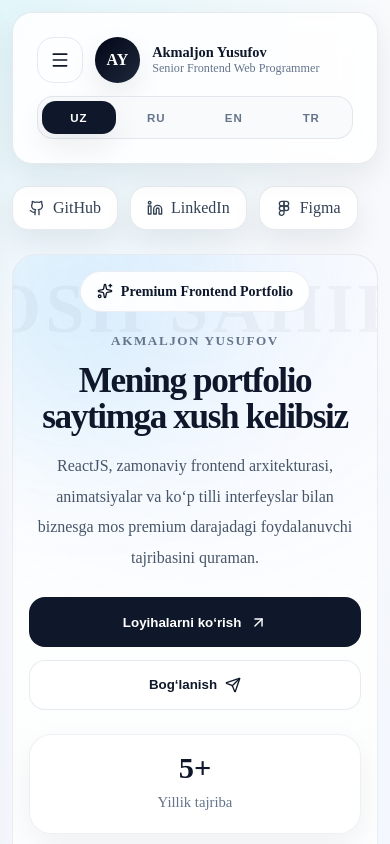
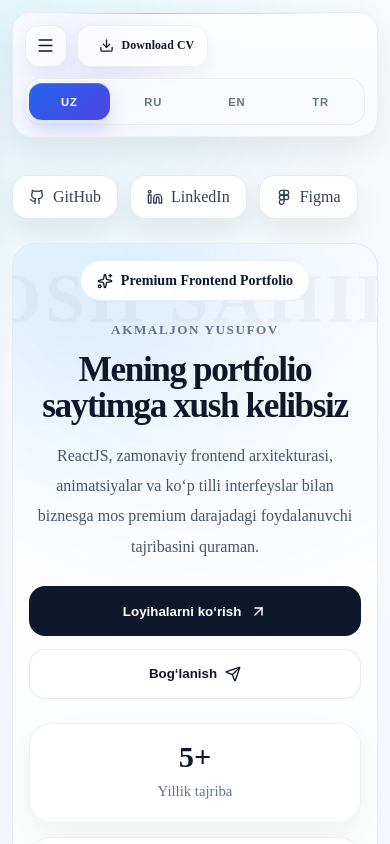
Before and after one commit to AkmaljonYusupov/Portfolio, a React app: page / in a window 390 px wide. Shown: the top 844 px of the page. Built offline with nearby package versions, Linux system fonts and the light colour scheme; the HTML template or start-up script is replaced by a standard one.

Commit message:
header top bar

```diff
--- a/src/components/Header.module.scss
+++ b/src/components/Header.module.scss
@@ -11,7 +11,7 @@ $mobile-gap: 12px;
   position: relative;
   width: 100%;
   height: 96px;
-  margin-bottom: 1.5rem;
+  margin-bottom: 1.2rem;
 }
 
 .header {
@@ -24,14 +24,98 @@ $mobile-gap: 12px;
   z-index: 30;
 
   display: flex;
-  flex-wrap: wrap;
   align-items: center;
   justify-content: space-between;
   gap: 1rem;
 
+  min-height: 68px;
+  padding: 0.75rem 0.9rem;
+  overflow: hidden;
+  isolation: isolate;
+
+  border-radius: 1.45rem;
+  border: 1px solid rgba(148, 163, 184, 0.16);
+  background: linear-gradient(
+    180deg,
+    rgba(255, 255, 255, 0.8) 0%,
+    rgba(248, 250, 252, 0.88) 100%
+  );
   backdrop-filter: blur(16px);
   -webkit-backdrop-filter: blur(16px);
-  isolation: isolate;
+  box-shadow:
+    0 14px 34px rgba(15, 23, 42, 0.08),
+    inset 0 1px 0 rgba(255, 255, 255, 0.5);
+
+  :global(.dark) & {
+    border-color: rgba(255, 255, 255, 0.08);
+    background: linear-gradient(
+      180deg,
+      rgba(15, 23, 42, 0.84) 0%,
+      rgba(2, 6, 23, 0.9) 100%
+    );
+    box-shadow:
+      0 18px 38px rgba(0, 0, 0, 0.28),
+      inset 0 1px 0 rgba(255, 255, 255, 0.04);
+  }
+}
+
+.headerGlow {
+  position: absolute;
+  inset: -30% auto auto -4%;
+  width: 180px;
+  height: 180px;
+  border-radius: 999px;
+  background: radial-gradient(
+    circle,
+    rgba(59, 130, 246, 0.12),
+    rgba(168, 85, 247, 0.08),
+    transparent 70%
+  );
+  filter: blur(26px);
+  pointer-events: none;
+  z-index: 0;
+
+  :global(.dark) & {
+    background: radial-gradient(
+      circle,
+      rgba(96, 165, 250, 0.12),
+      rgba(168, 85, 247, 0.1),
+      transparent 70%
+    );
+  }
+}
+
+.headerLine {
+  position: absolute;
+  top: 0;
+  left: 12%;
+  width: 76%;
+  height: 1px;
+  background: linear-gradient(
+    90deg,
+    transparent,
+    rgba(59, 130, 246, 0.45),
+    rgba(168, 85, 247, 0.3),
+    transparent
+  );
+  pointer-events: none;
+  z-index: 0;
+
+  :global(.dark) & {
+    background: linear-gradient(
+      90deg,
+      transparent,
+      rgba(255, 255, 255, 0.18),
+      rgba(96, 165, 250, 0.18),
+      transparent
+    );
+  }
+}
+
+.left,
+.right {
+  position: relative;
+  z-index: 2;
 }
 
 .left {
@@ -42,120 +126,209 @@ $mobile-gap: 12px;
   flex: 1 1 auto;
 }
 
+.right {
+  display: flex;
+  align-items: center;
+  justify-content: flex-end;
+  min-width: 0;
+  flex-shrink: 0;
+}
+
 .menuBtn {
-  width: 3rem;
-  height: 3rem;
+  width: 2.9rem;
+  height: 2.9rem;
   flex-shrink: 0;
   display: inline-flex;
   align-items: center;
   justify-content: center;
-  border-radius: 1rem;
-  border: 1px solid $border-light;
-  background: transparent;
-  color: $text-dark;
+  border-radius: 0.95rem;
+  border: 1px solid rgba(148, 163, 184, 0.16);
+  background: rgba(255, 255, 255, 0.62);
+  color: #0f172a;
   cursor: pointer;
-  transition: $transition;
+  transition:
+    transform 0.18s ease,
+    background 0.18s ease,
+    border-color 0.18s ease,
+    color 0.18s ease,
+    box-shadow 0.18s ease;
+  box-shadow:
+    0 8px 18px rgba(15, 23, 42, 0.05),
+    inset 0 1px 0 rgba(255, 255, 255, 0.55);
 
   &:hover {
-    background: #f8fafc;
+    transform: translateY(-1px);
+    background: rgba(255, 255, 255, 0.9);
+    border-color: rgba(59, 130, 246, 0.22);
+    color: #2563eb;
   }
 
   :global(.dark) & {
-    color: $white;
-    border-color: $border-dark;
+    background: rgba(255, 255, 255, 0.05);
+    border-color: rgba(255, 255, 255, 0.08);
+    color: #ffffff;
+    box-shadow: none;
 
     &:hover {
-      background: rgba(255, 255, 255, 0.06);
+      background: rgba(255, 255, 255, 0.09);
+      border-color: rgba(96, 165, 250, 0.2);
+      color: #93c5fd;
     }
   }
 }
 
-.profile {
-  display: flex;
+.downloadBtn {
+  position: relative;
+  overflow: hidden;
+  display: inline-flex;
   align-items: center;
-  gap: 0.75rem;
-  min-width: 0;
-  flex: 1 1 auto;
+  justify-content: center;
+  gap: 0.5rem;
+  min-width: 132px;
+  height: 2.9rem;
+  padding: 0 0.95rem;
+  border-radius: 0.95rem;
+  border: 1px solid rgba(148, 163, 184, 0.16);
+  background: rgba(255, 255, 255, 0.7);
+  color: #0f172a;
+  text-decoration: none;
+  font-size: 0.78rem;
+  font-weight: 700;
+  letter-spacing: 0.01em;
+  white-space: nowrap;
+  flex-shrink: 0;
+  backdrop-filter: blur(8px);
+  -webkit-backdrop-filter: blur(8px);
+  box-shadow:
+    0 10px 22px rgba(15, 23, 42, 0.05),
+    inset 0 1px 0 rgba(255, 255, 255, 0.7);
+  transition:
+    transform 0.18s ease,
+    background 0.18s ease,
+    border-color 0.18s ease,
+    color 0.18s ease,
+    box-shadow 0.18s ease;
+
+  &:hover {
+    transform: translateY(-1px);
+    background: rgba(255, 255, 255, 0.95);
+    border-color: rgba(59, 130, 246, 0.24);
+    color: #2563eb;
+    box-shadow:
+      0 14px 26px rgba(37, 99, 235, 0.1),
+      inset 0 1px 0 rgba(255, 255, 255, 0.85);
   }
 
-.avatar {
-  width: 3rem;
-  height: 3rem;
-  flex-shrink: 0;
-  border-radius: 999px;
-  display: flex;
-  align-items: center;
-  justify-content: center;
-  background: linear-gradient(135deg, #020617, #1e293b);
-  color: $white;
-  font-weight: 700;
-  box-shadow: $shadow-soft;
+  &:active {
+    transform: translateY(0);
   }
 
-.meta {
-  min-width: 0;
-  flex: 1 1 auto;
+  svg,
+  span {
+    position: relative;
+    z-index: 2;
   }
 
-.name {
-  font-size: 0.95rem;
-  font-weight: 600;
-  line-height: 1.2;
-  white-space: nowrap;
-  overflow: hidden;
-  text-overflow: ellipsis;
+  svg {
+    flex-shrink: 0;
   }
 
-.role {
-  font-size: 0.8rem;
-  line-height: 1.2;
-  color: $text-muted;
-  white-space: nowrap;
-  overflow: hidden;
-  text-overflow: ellipsis;
+  :global(.dark) & {
+    background: rgba(255, 255, 255, 0.05);
+    border-color: rgba(255, 255, 255, 0.08);
+    color: #ffffff;
+    box-shadow:
+      0 12px 24px rgba(0, 0, 0, 0.16),
+      inset 0 1px 0 rgba(255, 255, 255, 0.04);
+
+    &:hover {
+      background: linear-gradient(
+        135deg,
+        rgba(59, 130, 246, 0.12),
+        rgba(168, 85, 247, 0.1)
+      );
+      border-color: rgba(96, 165, 250, 0.22);
+      color: #ffffff;
+      box-shadow:
+        0 14px 28px rgba(37, 99, 235, 0.14),
+        inset 0 1px 0 rgba(255, 255, 255, 0.05);
+    }
+  }
+}
+
+.downloadBtnBg {
+  position: absolute;
+  inset: 0;
+  border-radius: inherit;
+  background: linear-gradient(
+    135deg,
+    rgba(59, 130, 246, 0.08),
+    rgba(168, 85, 247, 0.04),
+    transparent
+  );
+  opacity: 0.9;
+  pointer-events: none;
 
   :global(.dark) & {
-    color: $text-muted-dark;
+    background: linear-gradient(
+      135deg,
+      rgba(59, 130, 246, 0.12),
+      rgba(168, 85, 247, 0.08),
+      transparent
+    );
   }
+}
+
+.downloadText {
+  white-space: nowrap;
 }
 
 .langs {
   display: inline-flex;
-  width: 100%;
   align-items: center;
-  gap: 0.25rem;
-  padding: 0.25rem;
+  gap: 0.22rem;
+  padding: 0.24rem;
   border-radius: 1rem;
-  border: 1px solid $border-light;
-  background: rgba(248, 250, 252, 0.9);
+  border: 1px solid rgba(148, 163, 184, 0.14);
+  background: rgba(248, 250, 252, 0.82);
+  box-shadow: inset 0 1px 0 rgba(255, 255, 255, 0.45);
   flex-shrink: 0;
 
   :global(.dark) & {
-    border-color: $border-dark;
+    border-color: rgba(255, 255, 255, 0.08);
     background: rgba(255, 255, 255, 0.05);
+    box-shadow: none;
   }
 }
 
 .langBtn {
-  flex: 1;
+  position: relative;
   border: 0;
   background: transparent;
-  border-radius: 0.875rem;
-  padding: 0.7rem 0.9rem;
-  font-size: 0.75rem;
-  font-weight: 700;
+  border-radius: 0.82rem;
+  min-width: 58px;
+  height: 2.4rem;
+  padding: 0 0.78rem;
+  font-size: 0.74rem;
+  font-weight: 800;
   letter-spacing: 0.08em;
   color: #64748b;
-  transition: $transition;
+  transition:
+    background 0.18s ease,
+    color 0.18s ease,
+    transform 0.18s ease,
+    box-shadow 0.18s ease;
   cursor: pointer;
   text-transform: uppercase;
   display: inline-flex;
   align-items: center;
   justify-content: center;
+  white-space: nowrap;
 
   &:hover {
-    background: $white;
-    color: $text-dark;
+    background: rgba(255, 255, 255, 0.9);
+    color: #0f172a;
+    transform: translateY(-1px);
   }
 
   :global(.dark) & {
@@ -163,36 +336,37 @@ $mobile-gap: 12px;
 
     &:hover {
       background: rgba(255, 255, 255, 0.08);
-      color: $white;
+      color: #ffffff;
     }
   }
 }
 
+.langInner {
+  position: relative;
+  z-index: 2;
+}
+
 .langActive {
-  background: $primary;
-  color: $white;
-  box-shadow: $shadow-soft;
+  background: linear-gradient(135deg, #2563eb, #4f46e5);
+  color: #ffffff;
+  box-shadow:
+    0 10px 20px rgba(37, 99, 235, 0.18),
+    inset 0 1px 0 rgba(255, 255, 255, 0.18);
+
+  &:hover {
+    color: #ffffff;
+    background: linear-gradient(135deg, #2563eb, #4f46e5);
+  }
 
   :global(.dark) & {
-    background: $white;
-    color: $primary;
+    background: linear-gradient(135deg, #ffffff, #e2e8f0);
+    color: #1e3a8a;
+    box-shadow: none;
+
+    &:hover {
+      color: #1e3a8a;
+      background: linear-gradient(135deg, #ffffff, #e2e8f0);
     }
-}
-
-@media (min-width: 640px) {
-  .header {
-    left: 14px;
-    right: 14px;
-    flex-wrap: nowrap;
-  }
-
-  .langs {
-    width: auto;
-  }
-
-  .langBtn {
-    flex: unset;
-    min-width: 70px;
   }
 }
 
@@ -206,42 +380,73 @@ $mobile-gap: 12px;
 
 @media (max-width: 1023px) {
   .headerWrap {
-    height: 140px;
+    height: 138px;
   }
 
   .header {
-    z-index: 30;
+    flex-wrap: wrap;
+    padding: 0.8rem;
+    gap: 0.8rem;
   }
 
-  .name {
-    font-size: 0.9rem;
+  .left,
+  .right {
+    width: 100%;
   }
 
-  .role {
-    font-size: 0.76rem;
+  .right {
+    justify-content: flex-start;
+  }
+
+  .langs {
+    width: auto;
+    max-width: 100%;
   }
 }
 
 @media (max-width: 639px) {
   .headerWrap {
-    height: 146px;
+    height: 140px;
   }
 
   .header {
     top: 12px;
     left: $mobile-gap;
     right: $mobile-gap;
-    gap: 0.85rem;
+    min-height: 64px;
+    border-radius: 1.2rem;
+    padding: 0.72rem;
+    gap: 0.72rem;
   }
 
-  .menuBtn,
-  .avatar {
-    width: 2.85rem;
-    height: 2.85rem;
+  .left {
+    gap: 0.6rem;
+  }
+
+  .menuBtn {
+    width: 2.65rem;
+    height: 2.65rem;
+    border-radius: 0.88rem;
+  }
+
+  .downloadBtn {
+    min-width: 124px;
+    height: 2.65rem;
+    padding: 0 0.82rem;
+    border-radius: 0.88rem;
+    font-size: 0.74rem;
+  }
+
+  .langs {
+    width: 100%;
+    justify-content: space-between;
   }
 
   .langBtn {
-    padding: 0.65rem 0.75rem;
-    font-size: 0.72rem;
+    flex: 1;
+    min-width: 0;
+    height: 2.3rem;
+    padding: 0 0.5rem;
+    font-size: 0.7rem;
   }
 }
--- a/src/components/Header.tsx
+++ b/src/components/Header.tsx
@@ -1,5 +1,5 @@
 import { motion } from "framer-motion"
-import { Menu } from "lucide-react"
+import { Download, Menu } from "lucide-react"
 import type { LanguageKey } from "../i18n"
 import styles from "./Header.module.scss"
 
@@ -28,11 +28,14 @@ export default function Header({
   return (
     <div className={styles.headerWrap}>
       <motion.header
-        initial={{ opacity: 0, y: -10 }}
+        initial={{ opacity: 0, y: -14 }}
         animate={{ opacity: 1, y: 0 }}
-        transition={{ duration: 0.35, ease: "easeOut" }}
+        transition={{ duration: 0.4, ease: "easeOut" }}
         className={styles.header}
       >
+        <div className={styles.headerGlow} />
+        <div className={styles.headerLine} />
+
         <div className={styles.left}>
           {!isDesktop && (
             <button
@@ -41,20 +44,25 @@ export default function Header({
               className={styles.menuBtn}
               aria-label="Open menu"
             >
-              <Menu size={20} />
+              <Menu size={19} />
             </button>
           )}
 
-          <div className={styles.profile}>
-            <div className={styles.avatar}>AY</div>
-
-            <div className={styles.meta}>
-              <div className={styles.name}>{t.owner}</div>
-              <div className={styles.role}>{t.role}</div>
-            </div>
-          </div>
+          <a
+            href="/cv.pdf"
+            download
+            className={styles.downloadBtn}
+            aria-label="Download CV"
+          >
+            <span className={styles.downloadBtnBg} />
+            <Download size={15} />
+            <span className={styles.downloadText}>
+              {t?.downloadCv ?? "Download CV"}
+            </span>
+          </a>
         </div>
 
+        <div className={styles.right}>
           <div className={styles.langs}>
             {languages.map(lang => {
               const isActive = language === lang.key
@@ -70,10 +78,13 @@ export default function Header({
                   aria-pressed={isActive}
                   title={lang.label}
                 >
+                  <span className={styles.langInner}>
                     {lang.key === "tr" ? "TR" : lang.key.toUpperCase()}
+                  </span>
                 </button>
               )
             })}
+          </div>
         </div>
       </motion.header>
     </div>
```
Lines whose indentation alone changed are shown as unchanged.
